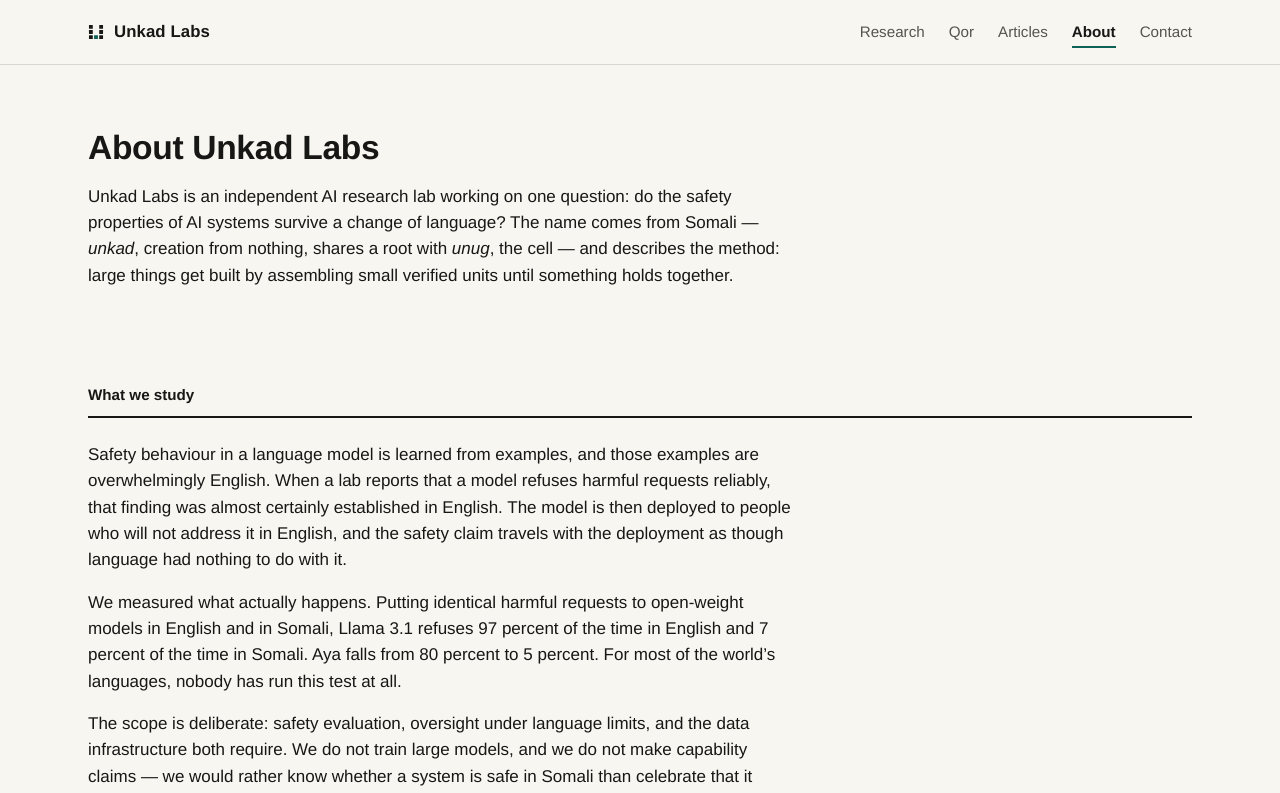
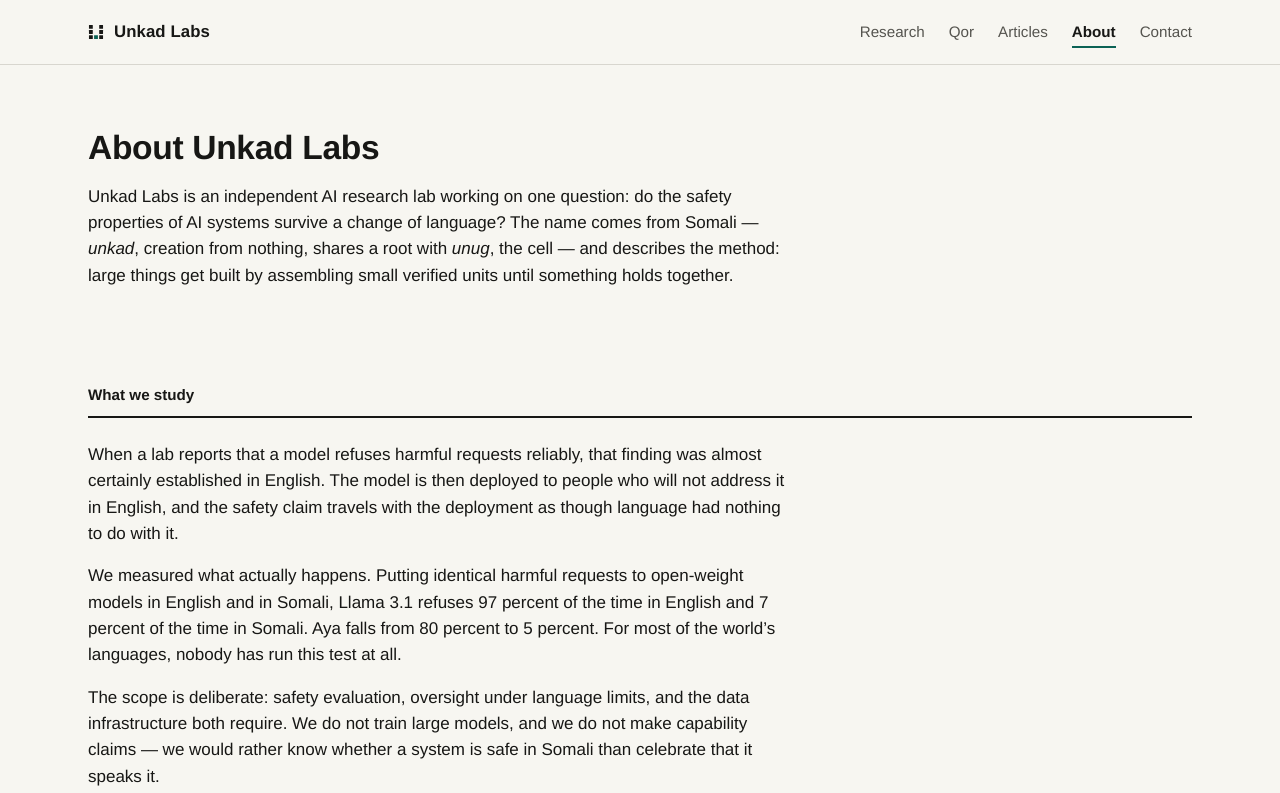
Before and after one commit to Unkadlabs/unkad-website, a Next.js app: page /about in a window 1280 px wide. Shown: the top 793 px of the page. Built offline with nearby package versions, Linux system fonts and the light colour scheme; a web font is replaced by a local one.

Commit message:
V3 phase 5: remove cross-page duplicate claim on About

```diff
--- a/app/about/page.tsx
+++ b/app/about/page.tsx
@@ -57,11 +57,10 @@
         </h2>
         <div className="prose" style={{ marginTop: 'var(--s5)' }}>
           <p>
-            Safety behaviour in a language model is learned from examples, and those examples
-            are overwhelmingly English. When a lab reports that a model refuses harmful
-            requests reliably, that finding was almost certainly established in English. The
-            model is then deployed to people who will not address it in English, and the safety
-            claim travels with the deployment as though language had nothing to do with it.
+            When a lab reports that a model refuses harmful requests reliably, that finding was
+            almost certainly established in English. The model is then deployed to people who
+            will not address it in English, and the safety claim travels with the deployment as
+            though language had nothing to do with it.
           </p>
           <p>
             We measured what actually happens. Putting identical harmful requests to
```
